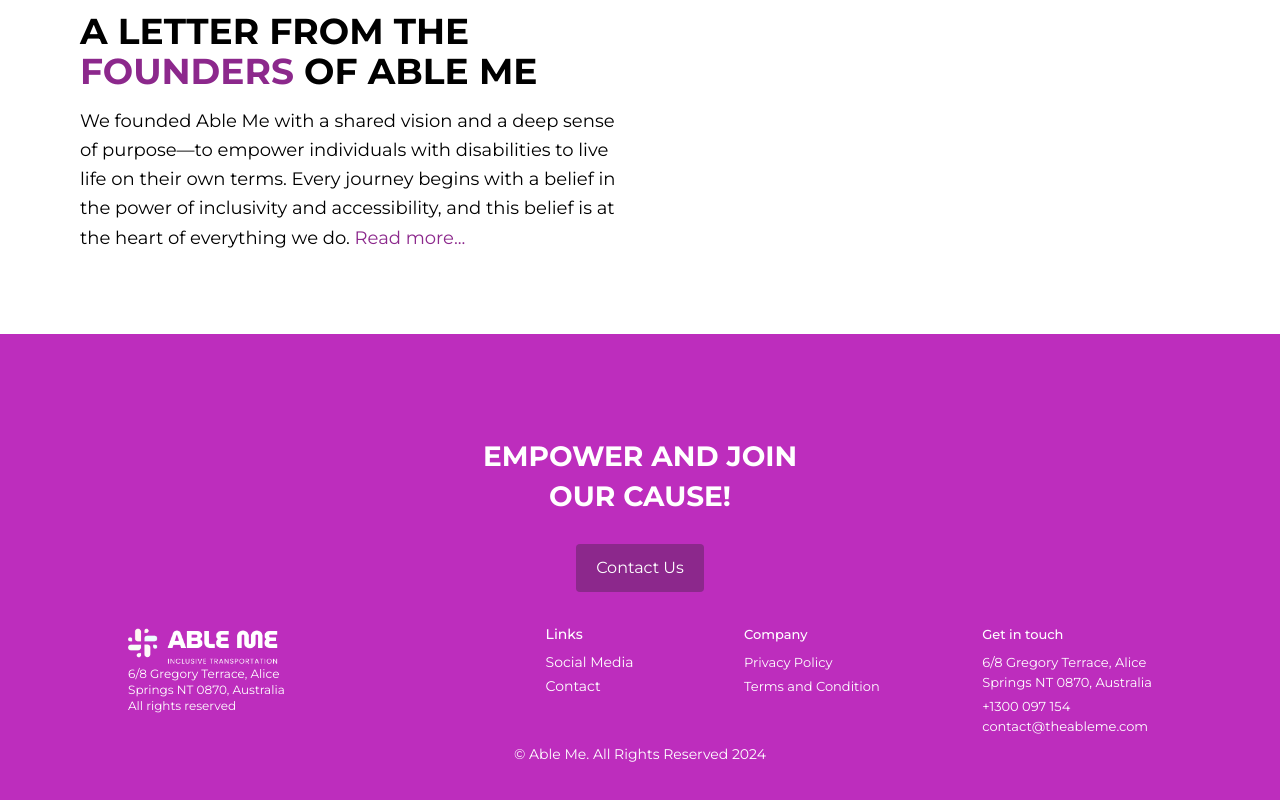
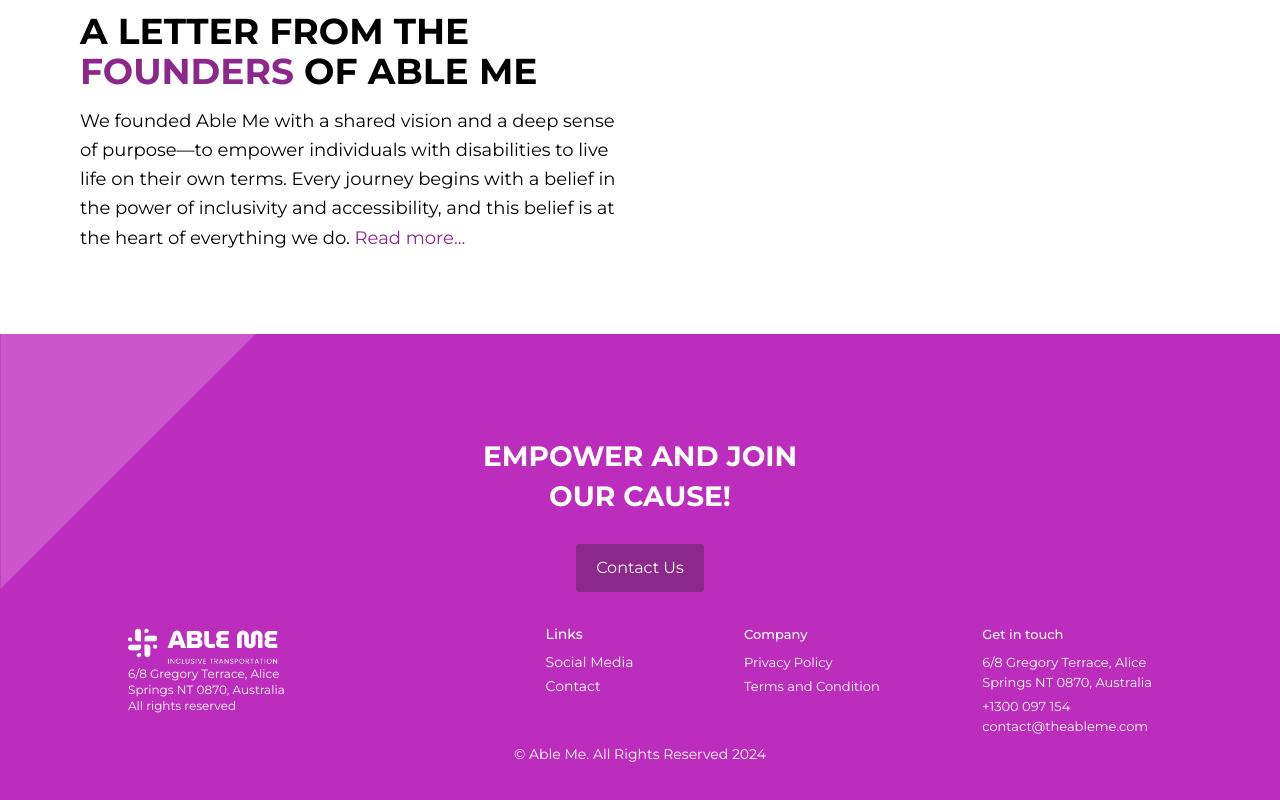
Before and after one commit to alnaughty/able-me-front, a Nuxt app: page / in a window 1280 px wide. Shown: the part 2731-3531 px from the top of the page. Built offline with nearby package versions, Linux system fonts and the light colour scheme.

Commit message:
footer vector

```diff
--- a/components/BFooter.vue
+++ b/components/BFooter.vue
@@ -1,5 +1,6 @@
 <template>
-  <div class="bg-purple-20 grid place-items-center mt-7 w-full text-white font-sans px-[8%] pt-[20%] md:px-[6%] lg:px-[10%] md:pt-[8%] pb-[3%]">
+  <div class="relative bg-purple-20 grid place-items-center mt-7 w-full text-white font-sans px-[8%] pt-[20%] md:px-[6%] lg:px-[10%] md:pt-[8%] pb-[3%]">
+    <img class="absolute left-0 top-0 w-[20%]" src="/footer_vector.png"/>
     <div class="text-center w-full">
       <p class="hidden md:block text-[28px] font-bold leading-10">EMPOWER AND JOIN <br> OUR CAUSE!</p>
       <p class="md:hidden text-[25px] font-bold leading-9">EMPOWER AND <br> JOIN OUR CAUSE!</p>
```
Also changed, not shown: public/footer_vector.png (added).
